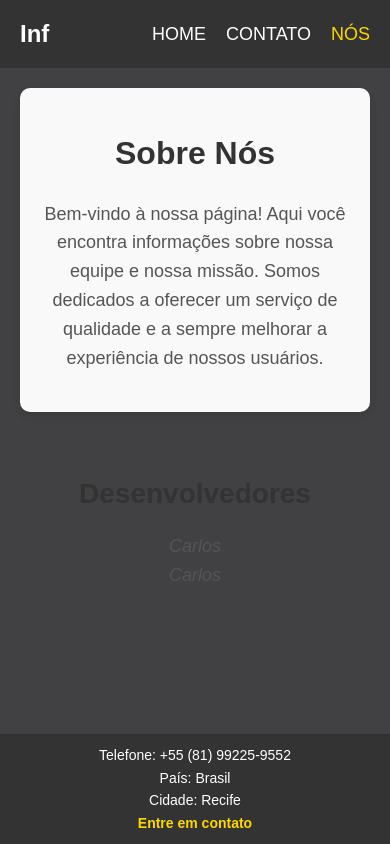
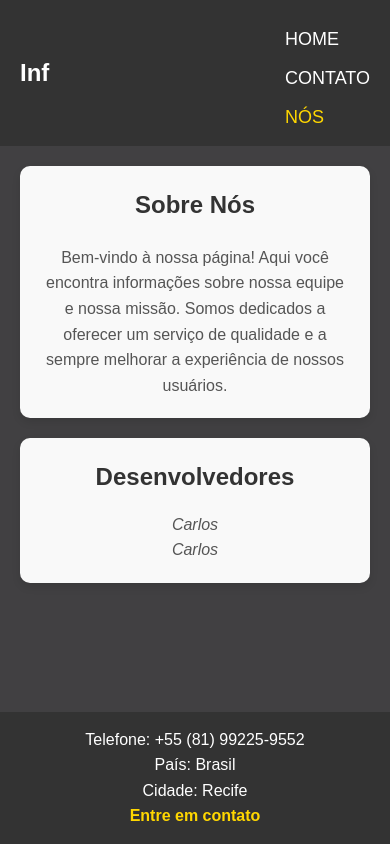
Before and after one commit to carlinhosborba/Projeto_Site, a website: page institucional/sobre.html in a window 390 px wide. Drawn offline with Linux system fonts and the light colour scheme.

Commit message:
css do sobre

```diff
--- a/institucional/sobre.html
+++ b/institucional/sobre.html
@@ -3,7 +3,7 @@
 <head>
     <meta charset="UTF-8">
     <meta name="viewport" content="width=device-width, initial-scale=1.0">
-    <link rel="stylesheet" href="../css/style.css">
+    <link rel="stylesheet" href="style3.css">
     <title>Eu</title>
 </head>
 <body>
--- /dev/null
+++ b/institucional/style3.css
@@ -0,0 +1,159 @@
+
+* {
+    margin: 0;
+    padding: 0;
+    box-sizing: border-box;
+}
+
+body {
+    font-family: Arial, sans-serif;
+    line-height: 1.6;
+    background-color: #414042;
+    display: flex;
+    flex-direction: column;
+    min-height: 100vh;
+}
+
+
+nav {
+    background-color: #333;
+    padding: 15px 20px;
+    display: flex;
+    justify-content: space-between;
+    align-items: center;
+    color: white;
+}
+
+nav .logo {
+    font-size: 24px;
+    font-weight: bold;
+}
+
+nav ul {
+    list-style: none;
+    display: flex;
+    margin: 0;
+    padding: 0;
+}
+
+nav ul li {
+    margin-left: 20px;
+}
+
+nav a {
+    color: white;
+    text-decoration: none;
+    font-size: 18px;
+}
+
+nav a.active {
+    color: #ffd700;
+}
+
+nav a:hover {
+    color: #f0c000;
+}
+
+
+main {
+    flex-grow: 1;
+    padding: 20px;
+    max-width: 100%;
+    margin: auto;
+}
+
+.about-text {
+    padding: 40px 20px;
+    text-align: center;
+    background-color: #f9f9f9;
+    margin-bottom: 40px;
+    border-radius: 10px;
+    box-shadow: 0 4px 8px rgba(0, 0, 0, 0.1);
+}
+
+.about-text h1 {
+    font-size: 32px;
+    color: #333;
+    margin-bottom: 20px;
+}
+
+.about-text p {
+    font-size: 18px;
+    color: #555;
+    line-height: 1.6;
+}
+
+
+.developers {
+    text-align: center;
+    padding: 20px;
+    background-color: #f9f9f9;
+    border-radius: 10px;
+    box-shadow: 0 4px 8px rgba(0, 0, 0, 0.1);
+    margin-bottom: 20px;
+}
+
+.developers h2 {
+    font-size: 28px;
+    color: #333;
+    margin-bottom: 15px;
+}
+
+.developers p {
+    font-size: 18px;
+    color: #555;
+    font-style: italic;
+}
+
+
+footer {
+    background-color: #333;
+    color: #fff;
+    text-align: center;
+    padding: 15px 0;
+    width: 100%;
+    position: relative;
+    bottom: 0;
+}
+
+.footer-container {
+    display: flex;
+    flex-direction: column;
+    align-items: center;
+}
+
+#footer-link {
+    color: #ffd700;
+    text-decoration: none;
+    font-weight: bold;
+}
+
+#footer-link:hover {
+    color: #f0c000;
+}
+
+
+@media (max-width: 768px) {
+    nav ul {
+        flex-direction: column;
+        align-items: flex-start;
+    }
+
+    nav ul li {
+        margin-left: 0;
+        margin-top: 10px;
+    }
+
+    .about-text, .developers {
+        padding: 20px;
+        margin-bottom: 20px;
+    }
+
+    .about-text h1, .developers h2 {
+        font-size: 24px;
+    }
+
+    .about-text p, .developers p {
+        font-size: 16px;
+    }
+}
```
